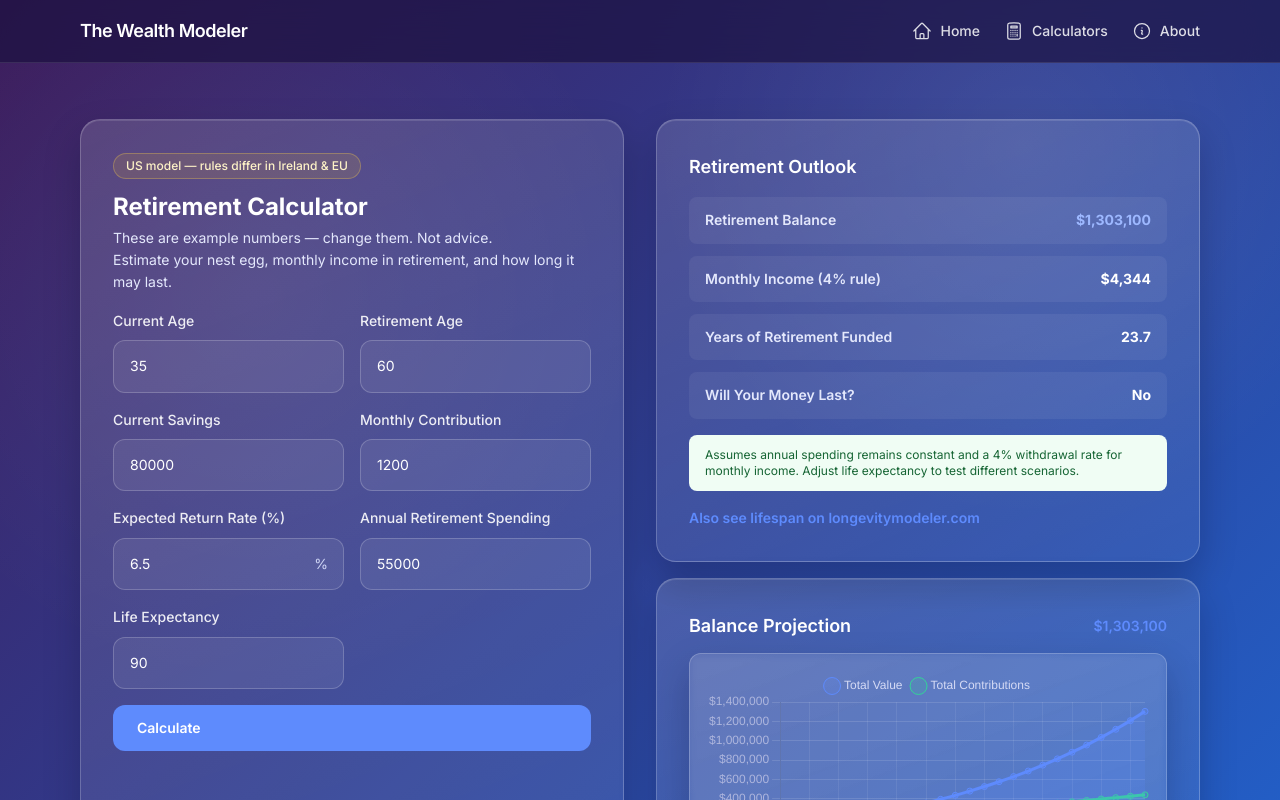
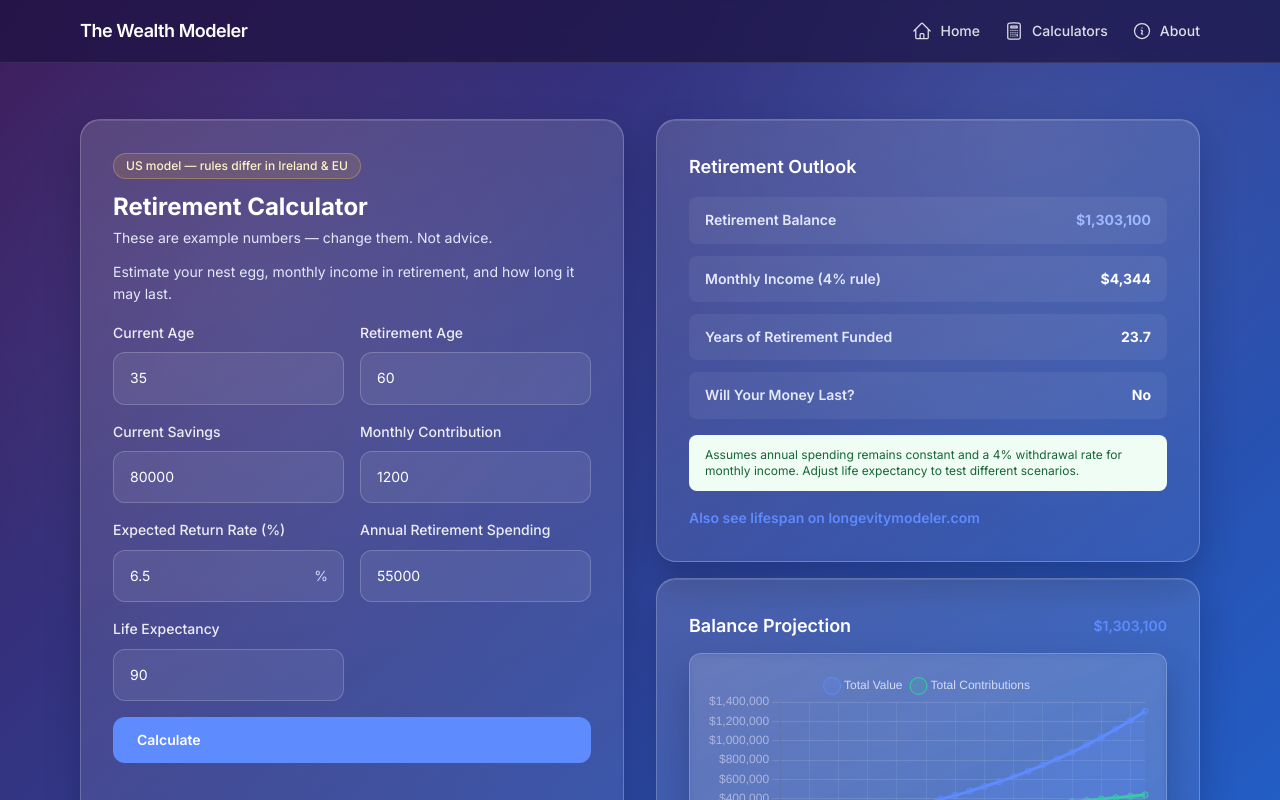
Before and after one commit to alexcanchaya-dotcom/thewealthmodeler, a Next.js app: page /calculators/retirement in a window 1280 px wide. Shown: the top 800 px of the page. Built offline with nearby package versions, Linux system fonts and the light colour scheme.

Commit message:
Add 12px gap after example-numbers line on retirement and US FIRE
Matches the spacing on compound-interest and the Irish calculator pages.
Copy/layout only; no calculation logic changed.

```diff
--- a/src/app/calculators/fire/page.tsx
+++ b/src/app/calculators/fire/page.tsx
@@ -66,7 +66,7 @@ export default function FIREPage() {
             FIRE number {formatCurrency(fireNumber)} · about {formatNumber(yearsToFire, 1)} years away
           </MobileResultLine>
           <p className="mt-1 text-sm text-ink-body">{EXAMPLE_NUMBERS_LINE}</p>
-          <p className="text-sm text-ink-body">Find your FIRE number, timeline, and how much to save each month.</p>
+          <p className="mt-3 text-sm text-ink-body">Find your FIRE number, timeline, and how much to save each month.</p>
         </div>
         <div className="grid gap-4 sm:grid-cols-2">
           <InputField
--- a/src/app/calculators/retirement/page.tsx
+++ b/src/app/calculators/retirement/page.tsx
@@ -86,7 +86,7 @@ export default function RetirementPage() {
             {`About ${formatCurrency(retirementData.retirementBalance)} saved by age ${calculatedRetirementAge}`}
           </MobileResultLine>
           <p className="mt-1 text-sm text-ink-body">{EXAMPLE_NUMBERS_LINE}</p>
-          <p className="text-sm text-ink-body">Estimate your nest egg, monthly income in retirement, and how long it may last.</p>
+          <p className="mt-3 text-sm text-ink-body">Estimate your nest egg, monthly income in retirement, and how long it may last.</p>
         </div>
         <form className="space-y-4" onSubmit={handleSubmit(onSubmit)}>
           <div className="grid gap-4 sm:grid-cols-2">
```
